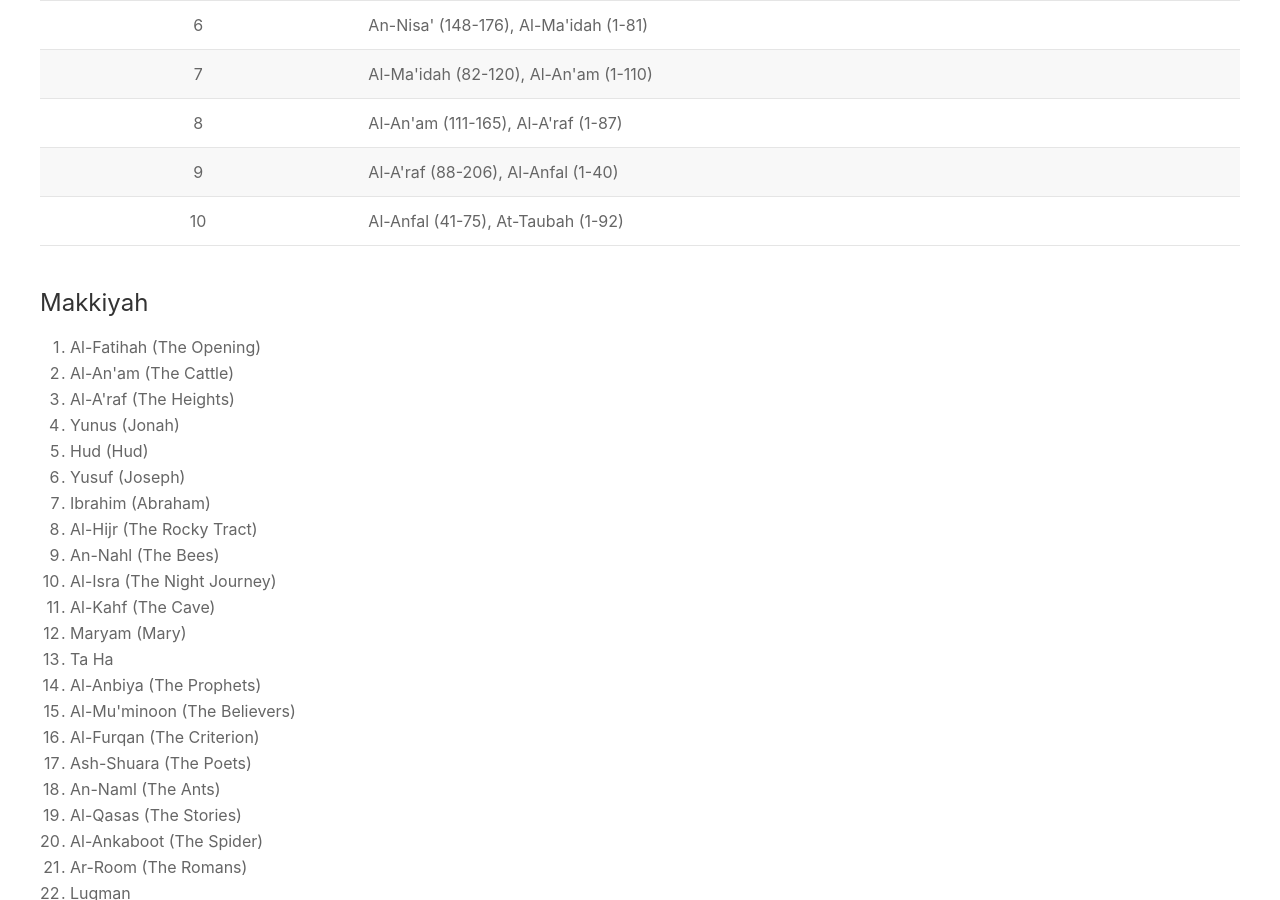
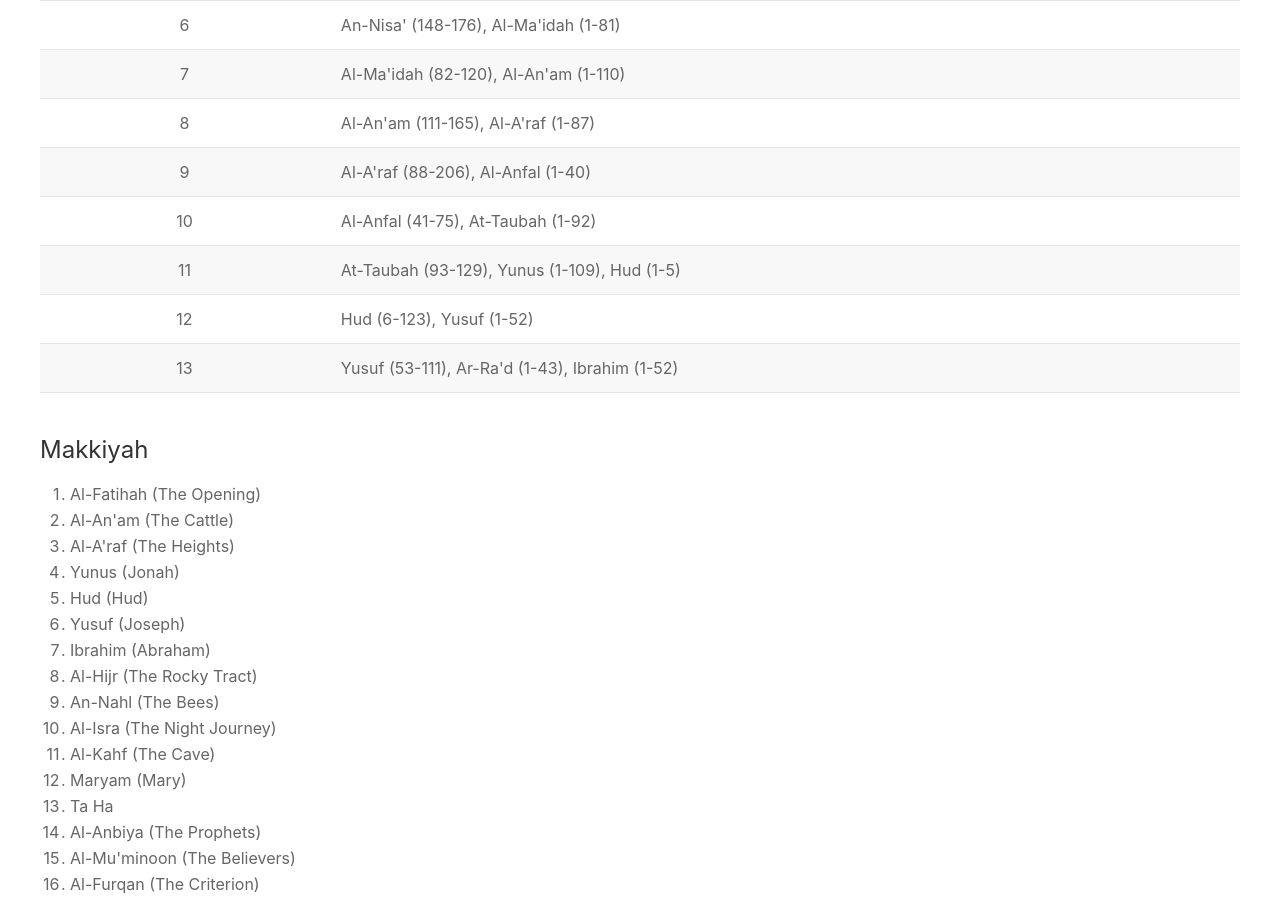
Before and after one commit to alqurankarim/alqurankarim.github.io, a Jekyll site: the page built from _pages/quran/types.html, in a window 1280 px wide and 900 px high, scrolled down 385 px. Built offline with Jekyll 4.4.1, drawn with Linux system fonts in a browser that asks for light colours; nearby versions of some CDN libraries.

Commit message:
Update quran.yml

```diff
--- a/_data/quran.yml
+++ b/_data/quran.yml
@@ -20,6 +20,12 @@ quranic_juz:
     surahs: Al-A'raf (88-206), Al-Anfal (1-40)
   - juz: 10
     surahs: Al-Anfal (41-75), At-Taubah (1-92)
+  - juz: 11
+    surahs: At-Taubah (93-129), Yunus (1-109), Hud (1-5)
+  - juz: 12
+    surahs: Hud (6-123), Yusuf (1-52)
+  - juz: 13
+    surahs: Yusuf (53-111), Ar-Ra'd (1-43), Ibrahim (1-52)
 
 
 #Quranic Chapters
```
